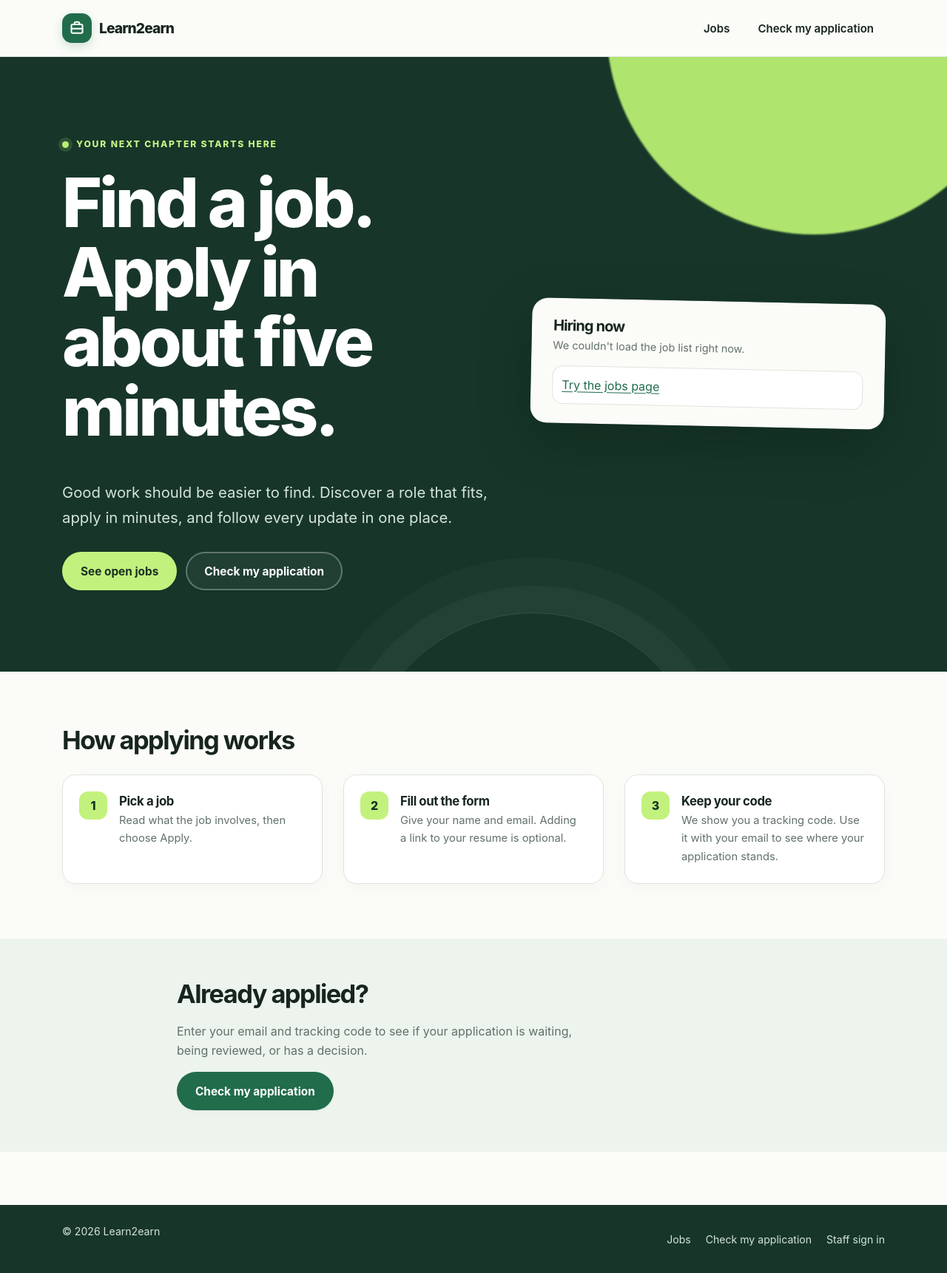
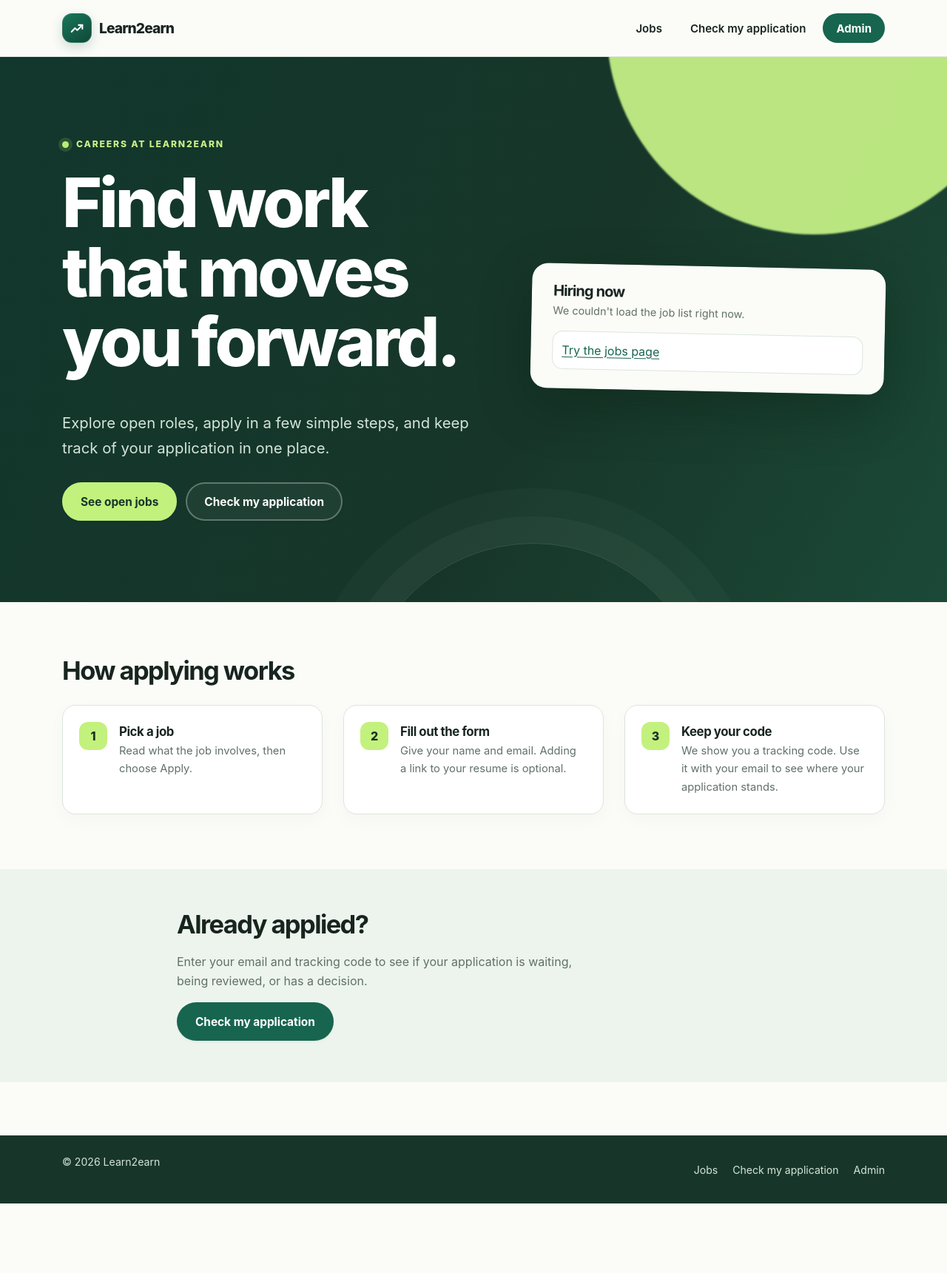
Before and after one commit to uglythemenace/applicant-tracking-system, a Python web app: template Frontend/templates/home.html in a window 1280 px wide. Shown: the whole page at 74% size. After the commit the page ends 1627 px from the top, so only its background shows below. Run offline with Jinja, Linux system fonts and the light colour scheme; the template is opened without the code that fills it, so the values that code supplies are empty.

Commit message:
Polish Learn2earn branding and email sender setup

```diff
--- a/Backend/emailer.py
+++ b/Backend/emailer.py
@@ -4,7 +4,7 @@ import resend
 
 resend.api_key = os.environ.get("RESEND_API_KEY", "")
 
-FROM_ADDRESS = os.environ.get("EMAIL_FROM", "Learn2earn <onboarding@resend.dev>")
+FROM_ADDRESS = os.environ.get("EMAIL_FROM", "").strip()
 FRONTEND_URL = os.environ.get(
     "FRONTEND_URL", "https://applicant-tracking-system-frontend.vercel.app"
 )
@@ -17,6 +17,9 @@ def _send(to: str, subject: str, body_html: str) -> bool:
     # Email problems must never break an application or a status change.
     if not resend.api_key:
         print("Email skipped: RESEND_API_KEY is not set")
+        return False
+    if not FROM_ADDRESS:
+        print("Email skipped: EMAIL_FROM must be set to an address on a Resend-verified domain")
         return False
     try:
         resend.Emails.send(
--- a/Frontend/static/script.js
+++ b/Frontend/static/script.js
@@ -76,8 +76,8 @@ const L2E = (() => {
 
   // ---------- Header and footer ----------
   const BRAND_ICON =
-    '<svg width="20" height="20" viewBox="0 0 24 24" fill="none" stroke="currentColor" stroke-width="2.4" stroke-linecap="round" stroke-linejoin="round" aria-hidden="true">' +
-    '<path d="M16 6V4a2 2 0 00-2-2h-4a2 2 0 00-2 2v2"/><rect x="3" y="6" width="18" height="14" rx="2"/><path d="M3 13h18"/></svg>';
+    '<svg width="22" height="22" viewBox="0 0 24 24" fill="none" stroke="currentColor" stroke-width="2.2" stroke-linecap="round" stroke-linejoin="round" aria-hidden="true">' +
+    '<path d="M4 17.5 9.1 12l3.4 3.1L20 7.5"/><path d="M14.5 7.5H20v5.5"/></svg>';
 
   function mountChrome() {
     const page = document.body.dataset.page || "";
@@ -101,6 +101,7 @@ const L2E = (() => {
              <nav class="nav" aria-label="Main">
                <a href="/jobs"${current("jobs")}>Jobs</a>
                <a href="/track"${current("track")}>Check my application</a>
+              <a class="nav-admin" href="/admin"${current("admin")}>Admin</a>
              </nav>
            </div>`;
     }
@@ -112,7 +113,7 @@ const L2E = (() => {
           <nav aria-label="Footer">
             <a href="/jobs">Jobs</a>
             <a href="/track">Check my application</a>
-            <a href="/admin">Staff sign in</a>
+            <a href="/admin">Admin</a>
           </nav>
         </div>`;
     }
--- a/Frontend/static/style.css
+++ b/Frontend/static/style.css
@@ -618,3 +618,39 @@ body[data-staff="true"] .page-head { padding-top: 44px; }
   .job-footer .btn { width: 100%; }
   .status-details { grid-template-columns: 1fr; gap: 18px; }
 }
+
+/* ---------- Learn2earn brand and clear admin entry ---------- */
+:root {
+  --brand: #17654f;
+  --brand-dark: #104737;
+  --brand-tint: #e5f3ee;
+  --good: #176b4b;
+}
+
+.brand-mark {
+  background: linear-gradient(145deg, #18785b, #104737);
+  border: 1px solid #ffffff24;
+  box-shadow: 0 6px 16px #10473730;
+}
+.nav .nav-admin {
+  min-height: 40px;
+  padding: 0 18px;
+  color: #fff;
+  background: var(--brand);
+  font-weight: 750;
+}
+.nav .nav-admin:hover,
+.nav .nav-admin[aria-current="page"] {
+  color: #fff;
+  background: var(--brand-dark);
+}
+.hero { background: linear-gradient(118deg, #12372d 0%, #173629 58%, #1b4937 100%); }
+.hero::before { background: #c3ef85; }
+.hero .btn-primary { color: #173629; }
+
+@media (max-width: 640px) {
+  .site-header .wrap { gap: 2px 8px; }
+  .nav { gap: 2px; }
+  .nav a, .nav button { padding: 0 9px; font-size: .8rem; }
+  .nav .nav-admin { min-height: 36px; padding: 0 12px; }
+}
--- a/Frontend/templates/home.html
+++ b/Frontend/templates/home.html
@@ -15,9 +15,9 @@
     <section class="hero">
       <div class="wrap">
         <div>
-          <p class="hero-kicker"><span class="kicker-dot" aria-hidden="true"></span> YOUR NEXT CHAPTER STARTS HERE</p>
-          <h1>Find a job. Apply in about five minutes.</h1>
-          <p class="lede">Good work should be easier to find. Discover a role that fits, apply in minutes, and follow every update in one place.</p>
+          <p class="hero-kicker"><span class="kicker-dot" aria-hidden="true"></span> CAREERS AT LEARN2EARN</p>
+          <h1>Find work that moves you forward.</h1>
+          <p class="lede">Explore open roles, apply in a few simple steps, and keep track of your application in one place.</p>
           <div class="actions">
             <a class="btn btn-primary" href="/jobs">See open jobs</a>
             <a class="btn btn-secondary" href="/track">Check my application</a>
--- a/Frontend/templates/index.html
+++ b/Frontend/templates/index.html
@@ -225,9 +225,9 @@
         const emailSent = created.tracking_email_sent;
         emailNotice.className = 'alert ' + (emailSent === true ? 'alert-good' : emailSent === false ? 'alert-warn' : 'alert-info');
         emailNotice.textContent = emailSent === true
-          ? 'A copy of your tracking code was sent to ' + email + '. If it is not in your inbox shortly, check your spam folder.'
+          ? 'Your tracking email was accepted for ' + email + '. If it does not arrive soon, check your spam folder. Keep the code below as a backup.'
           : emailSent === false
-            ? 'We could not confirm delivery of your tracking code to ' + email + '. Your code is shown below; save it now so you can check your application.'
+            ? 'We could not send the tracking email to ' + email + '. Your application is saved. Save the code below to check your status.'
             : 'Your application was submitted, but this server did not report email delivery. Save your tracking code below and check your inbox and spam folder for a copy.';
         emailNotice.hidden = false;
         const smsNotice = $('sms-delivery-message');
```
Also changed, not shown: README.md, 1 other file.
